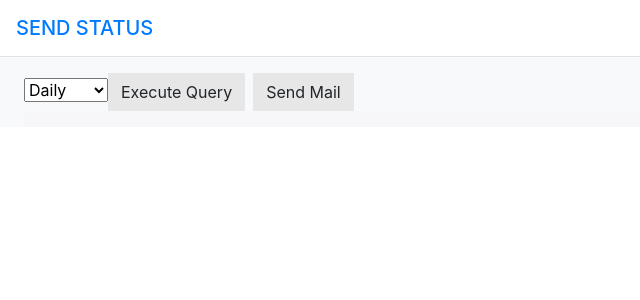
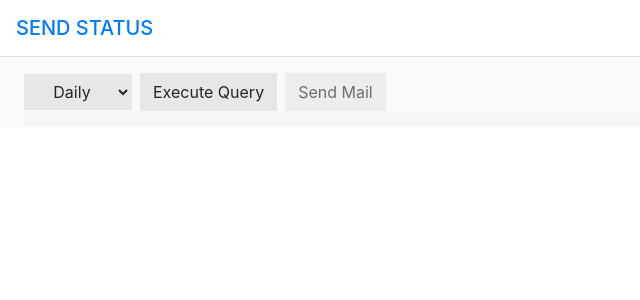
Before and after one commit to MigueldeIcaza1/StatusMailUI, a React (Create React App) app in the folder auto_status_ui/: page / in a window 1280 px wide. Shown: the top 300 px of the page, without its empty margins (0-640 px from the left). Built offline with nearby package versions, Linux system fonts and the light colour scheme.

Commit message:
Added StatusType dropdown

```diff
--- a/auto_status_ui/src/App.js
+++ b/auto_status_ui/src/App.js
@@ -14,21 +14,25 @@ export default class App extends Component {
     this.state = {
       mailBody: null,
       membersList: [],
-      isMailSent: false
+      isMailSent: false,
+      statusType: 'Daily'
     }
-    this.getMailBody = this.getMailBody.bind(this);
+    // this.getMailBody = this.getMailBody.bind(this);
     this.sendMail = this.sendMail.bind(this);
     this.notifyUser = this.notifyUser.bind(this);
+    this.statusChange = this.statusChange.bind(this);
+    this.getStatusMailBody = this.getStatusMailBody.bind(this);
+    this.canEnableSendButton = this.canEnableSendButton.bind(this);
   }
 
-  getMailBody() {
-    fetch('http://localhost:49569/api/status/get')
-    .then(response => response.json())
-    .then((data) => {
-      this.setState({ mailBody: data.StatusHtml });
-      this.setState({ membersList: data.MembersList });
-     });
-  }
+  // getMailBody() {
+  //   fetch('http://localhost:49569/api/status/get')
+  //   .then(response => response.json())
+  //   .then((data) => {
+  //     this.setState({ mailBody: data.StatusHtml });
+  //     this.setState({ membersList: data.MembersList });
+  //    });
+  // }
 
   sendMail() {
     fetch('http://localhost:49569/api/status/sendMail', {
@@ -64,23 +68,43 @@ export default class App extends Component {
      });
   }
 
+  getStatusMailBody() {
+    fetch('http://localhost:49569/api/status/get' + '?statusType=' + this.state.statusType)
+    .then(response => response.json())
+    .then((data) => {
+      if (data) {
+        this.setState({ mailBody: data.StatusHtml });
+        this.setState({ membersList: data.MembersList });
+      }
+     });
+  }
+
+
+  statusChange(event) {
+    this.setState({statusType: event.target.value});
+  }
+
+  canEnableSendButton() {
+    let canEnable = false;
+    if (this.state.mailBody)
+    canEnable = true;
+     return canEnable;
+  }
+
   render() {
     return (
       <div className="main">
-         <Header/>
+        <Header />
         <div className="px-4">
-            <Actions runQuery={this.getMailBody} sendMail={this.sendMail} />
-            {/* <div>
-              <MailBody html={this.state.mailBody} />
-              <Users membersList= {this.state.membersList} />
-            </div> */}
+          <Actions statusType={this.state.statusType} statusTypeChange={this.statusChange}
+            runQuery={this.getStatusMailBody} sendMail={this.sendMail} canEnableSendButton={this.canEnableSendButton()} />
 
           <div className="row">
             <div className="col-9">
               <MailBody html={this.state.mailBody} />
             </div>
             <div className="col-3">
-                <Users membersList={this.state.membersList} notifyUser={this.notifyUser}/>
+              <Users membersList={this.state.membersList} notifyUser={this.notifyUser} />
             </div>
           </div>
 
--- a/auto_status_ui/src/components/actions.js
+++ b/auto_status_ui/src/components/actions.js
@@ -2,6 +2,7 @@ import React from 'react';
 import './actions.css';
 
 const actions = (props) => {
+
 
     return (
         <div className="pt-3">
@@ -9,20 +10,20 @@ const actions = (props) => {
                 <div >
 
                     <span className="dropdown">
-                    {/* className="dropdown-menu" */}
-                        <select value="Daily" onChange={() => {}}>
+                        <select className="btn actions-btn dropdown-toggle" value={props.statusType} onChange={props.statusTypeChange}>
                             <option className="dropdown-item" value="Daily">Daily</option>
                             <option className="dropdown-item" value="Monthly">Monthly</option>
                             <option className="dropdown-item" value="Custom">Custom</option>
                         </select>
                     </span>
 
-                <button onClick={props.runQuery} className="btn actions-btn">Execute Query</button>
-                <button onClick={props.sendMail} className="ml-2 btn actions-btn">Send Mail</button>
+                    <button onClick={props.runQuery} className="ml-2 btn actions-btn">Execute Query</button>
+                    <button onClick={props.sendMail} className="ml-2 btn actions-btn"
+                        disabled={!props.canEnableSendButton}>Send Mail</button>
                 </div>
             </div>
         </div>
-        )
+    )
 }
 
 export default actions;
```
Lines whose indentation alone changed are shown as unchanged.
